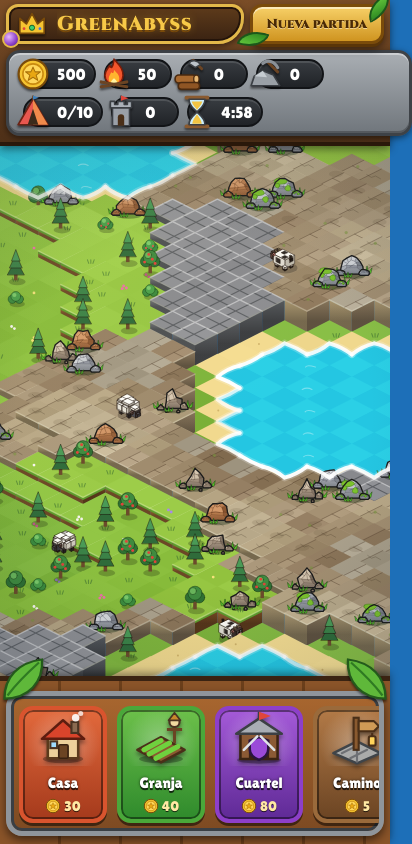
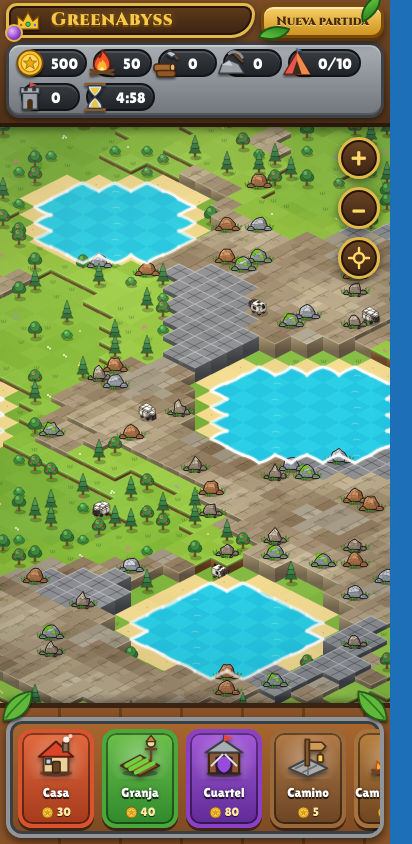
Before and after one commit to GreenAbyss00/imperio-green, a plain HTML site: page index.html in a window 390 px wide. Shown: the whole page, 412 px wide, since content can reach past the window. Drawn offline with Linux system fonts and the light colour scheme; animation ran at ten frames a second.

Commit message:
Add files via upload

```diff
--- a/index.html
+++ b/index.html
@@ -5,16 +5,17 @@
 <link href="https://fonts.googleapis.com/css2?family=Cinzel:wght@700;900&family=Lilita+One&display=swap" rel="stylesheet">
 <style>
 :root{--bg:#1d6fb8;box-sizing:border-box;padding-top:env(safe-area-inset-top,0px);padding-bottom:env(safe-area-inset-bottom,0px);--ft:"Lilita One","Trebuchet MS",Georgia,sans-serif;--fc:Cinzel,"Palatino Linotype",Georgia,serif}
-html,body{height:100%;margin:0}
+html,body{height:100%;margin:0;touch-action:manipulation}
+body{height:100vh;height:100dvh}
 body{background:var(--bg);color:#fff;font-family:var(--ft);display:flex;flex-direction:column;overflow:hidden}
-.top{display:flex;align-items:center;gap:10px;padding:6px 10px 8px;background:linear-gradient(#7a4d27,#4e3018);border-bottom:4px solid #2b190b;box-shadow:0 3px 8px rgba(0,0,0,.45);position:relative;z-index:2;flex-wrap:wrap}
+.top{overflow-x:clip;display:flex;align-items:center;gap:10px;padding:6px 10px 8px;background:linear-gradient(#7a4d27,#4e3018);border-bottom:4px solid #2b190b;box-shadow:0 3px 8px rgba(0,0,0,.45);position:relative;z-index:2;flex-wrap:wrap}
 .plate{position:relative;display:flex;align-items:center;gap:8px;background:linear-gradient(#5e3b1b,#3a2312);border:3px solid #e3b94a;border-radius:12px 12px 26px 12px;padding:4px 22px 4px 10px;box-shadow:inset 0 0 0 2px #24140a,0 2px 6px rgba(0,0,0,.5)}
 .plate::after{content:"";position:absolute;left:-7px;bottom:-7px;width:14px;height:14px;border-radius:50%;background:radial-gradient(circle at 35% 35%,#e9b8ff,#8a3fc9 60%,#4a1a78);border:2px solid #e3b94a}
 .crown svg{width:40px;height:40px;filter:drop-shadow(0 2px 1px rgba(0,0,0,.5))}.crown{display:flex}
 #kn{background:transparent;border:0;border-bottom:2px dashed transparent;color:#f7c948;font:900 28px var(--fc);letter-spacing:.5px;text-shadow:0 2px 0 #7a4b0a,0 0 10px rgba(255,200,60,.35);padding:0 2px;outline:0;min-width:90px}
 #kn:hover,#kn:focus{border-bottom-color:rgba(247,201,72,.7)}
 #sv{font:12px var(--ft);color:#bfe3a0;opacity:0;transition:opacity .4s}
-.rbar{flex:1;min-width:260px;display:flex;align-items:center;gap:12px 10px;flex-wrap:wrap;background:linear-gradient(#a9aeb3,#70767c);border:3px solid #3e4247;border-radius:14px;padding:7px 16px 7px 10px;box-shadow:inset 0 2px 0 rgba(255,255,255,.4),inset 0 -2px 0 rgba(0,0,0,.25),0 2px 6px rgba(0,0,0,.5)}
+.rbar{box-sizing:border-box;flex:1;min-width:260px;display:flex;align-items:center;gap:12px 10px;flex-wrap:wrap;background:linear-gradient(#a9aeb3,#70767c);border:3px solid #3e4247;border-radius:14px;padding:7px 16px 7px 10px;box-shadow:inset 0 2px 0 rgba(255,255,255,.4),inset 0 -2px 0 rgba(0,0,0,.25),0 2px 6px rgba(0,0,0,.5)}
 .chest{display:flex;width:56px;height:46px}.chest svg{width:100%;height:100%;filter:drop-shadow(0 2px 1px rgba(0,0,0,.5))}
 .pill{position:relative;display:flex;align-items:center;min-width:34px;height:34px;background:linear-gradient(#383c41,#202327);border:2px solid #121417;border-radius:999px;padding:0 14px 0 46px;color:#fff;font:400 21px var(--ft);box-shadow:inset 0 2px 0 rgba(255,255,255,.12)}
 .pill i{position:absolute;left:-8px;top:50%;transform:translateY(-50%);width:46px;height:46px;display:flex}
@@ -26,7 +27,13 @@ body{background:var(--bg);color:#fff;font-family:var(--ft);display:flex;flex-dir
 #rs::before,#rs::after{content:"";position:absolute;width:24px;height:16px;background:linear-gradient(#5fc23a,#2f8a22);border:2px solid #1c561a;border-radius:100% 0}
 #rs::before{left:-14px;bottom:-8px;transform:rotate(200deg)}#rs::after{right:-12px;top:-9px;transform:rotate(-25deg)}
 #rs:focus-visible{outline:2px solid #fff}
-#c{flex:1;min-height:0;width:100%;display:block;touch-action:none;cursor:grab;background:#1d6fb8}
+#mapw{flex:1;min-height:0;position:relative}
+#c{position:absolute;inset:0;width:100%;height:100%;display:block;touch-action:none;cursor:grab;background:#1d6fb8}
+#zm{position:absolute;right:10px;top:10px;display:flex;flex-direction:column;gap:8px;z-index:2}
+#zm button{width:44px;height:44px;border-radius:50%;border:3px solid #e3b94a;background:linear-gradient(#6b4423,#3a2312);color:#ffd96a;font:400 28px/1 var(--ft);display:flex;align-items:center;justify-content:center;padding:0;cursor:pointer;box-shadow:0 3px 8px rgba(0,0,0,.5),inset 0 0 0 2px #24140a}
+#zm button svg{width:24px;height:24px}
+#zm button:active{transform:scale(.92)}
+#zm button:focus-visible{outline:2px solid #fff}
 .tools{position:relative;z-index:2;padding:12px 10px 10px;background:repeating-linear-gradient(90deg,#8a5429 0 58px,#6b3f1b 58px 61px),#7b4a22;border-top:5px solid #3a2312;box-shadow:0 -3px 8px rgba(0,0,0,.4)}
 .dock{max-width:1190px;margin:0 auto;background:linear-gradient(#a8662f,#7d4a22);border:5px solid #8f959b;border-radius:16px;box-shadow:inset 0 0 0 3px #3a3f44,0 4px 10px rgba(0,0,0,.55);padding:12px 16px 10px;display:flex;gap:10px;overflow-x:auto;overflow-y:hidden}
 .dock::-webkit-scrollbar{height:6px}.dock::-webkit-scrollbar-thumb{background:#5a3508;border-radius:3px}
@@ -47,7 +54,7 @@ body{background:var(--bg);color:#fff;font-family:var(--ft);display:flex;flex-dir
 .k-casa{--c1:#e2693c;--c2:#a53a1c;--bd:#d9542e}.k-granja{--c1:#6cc04a;--c2:#2f8a2c;--bd:#4aa83a}.k-cuartel{--c1:#a45ad8;--c2:#5f2a96;--bd:#8d3fc9}
 .k-camino{--c1:#b27a47;--c2:#6b4423;--bd:#9a6a3b}.k-camp{--c1:#b8803f;--c2:#6e4520;--bd:#a8723c}.k-vikinga{--c1:#6cc04a;--c2:#2c7a2a;--bd:#4aa83a}
 .k-almacen{--c1:#3cc4b0;--c2:#1b7f78;--bd:#27a898}.k-puerto{--c1:#4aa8ef;--c2:#1e62b8;--bd:#2f8fdc}.k-mina{--c1:#f5bf3a;--c2:#c27a10;--bd:#e8a31f}.k-demoler{--c1:#e5483d;--c2:#9a1f1a;--bd:#d6382f}
-#msg{position:absolute;left:50%;top:92px;transform:translateX(-50%);background:linear-gradient(#5e3b1b,#3a2312);border:2px solid #e3b94a;padding:7px 14px;border-radius:10px;font:400 16px var(--ft);opacity:0;transition:opacity .2s;pointer-events:none;z-index:3;text-align:center;max-width:90vw}
+#msg{position:absolute;left:50%;top:calc(var(--th,86px) + 6px);transform:translateX(-50%);background:linear-gradient(#5e3b1b,#3a2312);border:2px solid #e3b94a;padding:7px 14px;border-radius:10px;font:400 16px var(--ft);opacity:0;transition:opacity .2s;pointer-events:none;z-index:3;text-align:center;max-width:90vw}
 #tip{position:fixed;display:none;z-index:5;max-width:310px;background:linear-gradient(#5e3b1b,#3a2312);border:3px solid #e3b94a;border-radius:12px;padding:10px 14px 11px;box-shadow:0 6px 16px rgba(0,0,0,.55),inset 0 0 0 2px #24140a;pointer-events:none;color:#fff}
 #tip b{display:block;font:400 19px var(--ft);color:#ffd96a;margin-bottom:3px;text-shadow:0 2px 0 rgba(0,0,0,.6)}
 #tip p{margin:0 0 7px;font:400 15px/1.25 var(--ft);color:#f6efdc}
@@ -55,17 +62,27 @@ body{background:var(--bg);color:#fff;font-family:var(--ft);display:flex;flex-dir
 #tip .tr svg{width:17px;height:17px}
 #tip .tr i{font-style:normal;font-size:13px;color:#cfeeff;background:rgba(0,0,0,.35);border:1px solid rgba(227,185,74,.55);border-radius:999px;padding:1px 9px}
 #tip::after{content:"";position:absolute;left:var(--ax,50%);bottom:-12px;margin-left:-9px;border:9px solid transparent;border-top-color:#e3b94a;border-bottom:0}
-#hint{position:fixed;left:50%;bottom:calc(172px + env(safe-area-inset-bottom,0px));transform:translateX(-50%);background:rgba(58,35,18,.92);color:#fff;border:2px solid #e3b94a;border-radius:999px;padding:6px 16px;font:400 15px var(--ft);display:none;max-width:92vw;text-align:center;pointer-events:none;z-index:3}
-#pn{position:fixed;left:12px;top:96px;background:linear-gradient(#7b4720,#4e2d14);border:3px solid #e3b94a;border-radius:14px;padding:10px 12px;display:none;gap:12px;align-items:center;font:400 18px var(--ft);color:#fff;box-shadow:0 4px 14px rgba(0,0,0,.5),inset 0 0 0 2px #24140a;z-index:3}
+#hint{position:fixed;left:50%;bottom:calc(var(--dh,170px) + 8px + env(safe-area-inset-bottom,0px));transform:translateX(-50%);background:rgba(58,35,18,.92);color:#fff;border:2px solid #e3b94a;border-radius:999px;padding:6px 16px;font:400 15px var(--ft);display:none;max-width:92vw;text-align:center;pointer-events:none;z-index:3}
+#pn{position:fixed;left:12px;top:calc(var(--th,86px) + 6px);background:linear-gradient(#7b4720,#4e2d14);border:3px solid #e3b94a;border-radius:14px;padding:10px 12px;display:none;gap:12px;align-items:center;font:400 18px var(--ft);color:#fff;box-shadow:0 4px 14px rgba(0,0,0,.5),inset 0 0 0 2px #24140a;z-index:3}
 #pt svg{width:30px;height:30px;vertical-align:-8px;margin-right:6px}
 #pn button{background:linear-gradient(90deg,#f0b93a var(--p,100%),#5a4a38 var(--p,100%));color:#fff;text-shadow:0 1px 2px rgba(0,0,0,.8);border:2px solid #7a4b0a;border-radius:9px;padding:8px 14px;font:400 16px var(--ft);cursor:pointer}
 #pn button:disabled{opacity:.7;cursor:default}
 #pn button:focus-visible{outline:2px solid #fff}
 @media (max-width:760px){
-.top{gap:6px;padding:4px 6px 6px}.plate{order:1;flex:1;padding:2px 14px 2px 8px}.crown svg{width:30px;height:30px}#kn{font-size:20px;min-width:60px}
-#rs{order:2;padding:8px 14px;font-size:13px}.rbar{order:3;flex:1 0 100%;min-width:0;gap:8px 8px;padding:6px 8px 6px 14px}
-.chest{display:none}.pill{height:26px;min-width:24px;font-size:16px;padding:0 8px 0 32px}.pill i{width:34px;height:34px;left:-9px}
-.card{width:88px}.cd-ic{height:56px}.cd-ic svg{width:54px;height:54px}.tools{padding:10px 6px 8px}.dock{padding:10px 8px 8px}#hint{bottom:calc(150px + env(safe-area-inset-bottom,0px))}}
+.top{gap:4px 6px;padding:3px 6px 5px}.plate{order:1;flex:1;padding:1px 12px 1px 6px}.crown svg{width:26px;height:26px}#kn{font-size:18px;min-width:60px}
+#rs{order:2;padding:6px 12px;font-size:12px}#rs::before{left:-4px}#rs::after{right:-4px}.plate::after{left:-4px}.rbar{order:3;flex:1 0 100%;min-width:0;gap:6px 6px;padding:4px 6px 4px 12px}
+.chest{display:none}.pill{height:24px;min-width:20px;font-size:15px;padding:0 7px 0 28px}.pill i{width:30px;height:30px;left:-8px}
+.tools{padding:9px 6px 6px}.dock{padding:8px 8px 6px;gap:8px;border-width:4px}.lf{width:36px;height:36px;top:-20px}
+.card{width:76px}.cd-ic{height:46px}.cd-ic svg{width:44px;height:44px}.cd-nm{min-height:26px;font-size:13px}.cd-co{font-size:12px}.cd-co svg{width:13px;height:13px}
+#zm button{width:42px;height:42px}}
+@media (max-height:520px){
+.top{padding:2px 8px 3px;gap:4px 8px;flex-wrap:nowrap}.plate{order:0;flex:none;padding:1px 12px 1px 6px}.crown svg{width:22px;height:22px}#kn{font-size:15px;min-width:50px}
+.chest{display:none}.rbar{order:0;flex:1 1 auto;min-width:0;flex-wrap:nowrap;gap:4px 10px;padding:3px 8px 3px 12px;overflow:hidden}
+.pill{height:22px;min-width:14px;font-size:13px;padding:0 6px 0 26px}.pill i{width:28px;height:28px;left:-8px}
+#rs{order:0;padding:4px 10px;font-size:10px}#rs::before,#rs::after{display:none}
+.tools{padding:5px 6px 4px;border-top-width:3px}.dock{padding:5px 10px 4px;gap:6px;border-width:3px;border-radius:12px}.lf{display:none}
+.card{width:60px;border-width:3px;border-radius:10px}.cd-ic{height:34px}.cd-ic svg{width:32px;height:32px}.cd-nm{min-height:20px;font-size:10px}.cd-co{font-size:10px}.cd-co svg{width:11px;height:11px}
+#zm button{width:38px;height:38px}}
 </style></head>
 <body>
 <div class="top">
@@ -85,7 +102,7 @@ body{background:var(--bg);color:#fff;font-family:var(--ft);display:flex;flex-dir
 <div id="pn"><b id="pt"></b><button id="pb"></button></div>
 <div id="hint"></div>
 <div id="tip"></div>
-<canvas id="c"></canvas>
+<div id="mapw"><canvas id="c"></canvas><div id="zm"><button id="zi" aria-label="Acercar" title="Acercar">+</button><button id="zo" aria-label="Alejar" title="Alejar">&minus;</button><button id="zf" aria-label="Centrar vista" title="Centrar vista"><svg viewBox="0 0 24 24"><circle cx="12" cy="12" r="5" fill="none" stroke="currentColor" stroke-width="2.4"/><path d="M12 2v4M12 18v4M2 12h4M18 12h4" stroke="currentColor" stroke-width="2.4" stroke-linecap="round"/></svg></button></div></div>
 <div class="tools"><svg class="lf l" viewBox="0 0 64 64"><path d="M6 58C6 30 24 10 56 6 58 36 38 58 6 58z" fill="#5fb83a" stroke="#245a1c" stroke-width="3"/><path d="M10 54C22 38 34 26 52 10" stroke="#2f7a22" stroke-width="3" fill="none"/></svg><div class="dock" id="t"></div><svg class="lf r" viewBox="0 0 64 64"><path d="M6 58C6 30 24 10 56 6 58 36 38 58 6 58z" fill="#5fb83a" stroke="#245a1c" stroke-width="3"/><path d="M10 54C22 38 34 26 52 10" stroke="#2f7a22" stroke-width="3" fill="none"/></svg></div>
 <script>
 const N=72,TW=32,TH=16,EH=10;
@@ -129,7 +146,7 @@ for(let i=0;i<N;i++)for(let j=0;j<N;j++){const c=grid[i][j];
 const TREES0=grid.flat().filter(c=>c.tree).length,ROCKS0=grid.flat().filter(c=>c.rock).length;
 /* ---------- lienzo ---------- */
 const cv=document.getElementById("c"),ctx=cv.getContext("2d");
-function size(){const d=devicePixelRatio||1;cv.width=cv.clientWidth*d;cv.height=cv.clientHeight*d;VW=cv.clientWidth;VH=cv.clientHeight}
+function size(){const d=devicePixelRatio||1;cv.width=cv.clientWidth*d;cv.height=cv.clientHeight*d;VW=cv.clientWidth;VH=cv.clientHeight;const R=document.documentElement.style,tp=document.querySelector(".top"),tl=document.querySelector(".tools");if(tp)R.setProperty("--th",tp.offsetHeight+"px");if(tl)R.setProperty("--dh",tl.offsetHeight+"px")}
 addEventListener("resize",size);size();
 /* ---------- iconos e interfaz ---------- */
 const INFO={
@@ -534,7 +551,7 @@ function drawFL(){ctx.font="bold 14px Georgia,serif";ctx.textAlign="center";
 /* ---------- dibujo principal ---------- */
 function draw(){ol=false;
  if(cv.clientWidth!=VW||cv.clientHeight!=VH)size();
- if(!init&&VW>0&&VH>0){init=1;z=VW<700?.7:1;ox=VW/2;oy=VH/2-(N-1)*TH*z}
+ if(!init&&VW>0&&VH>0){init=1;z=zdef();ox=VW/2;oy=VH/2-(N-1)*TH*z}
  const d=devicePixelRatio||1;
  ctx.setTransform(1,0,0,1,0,0);ctx.fillStyle=SEA[7];ctx.fillRect(0,0,cv.width,cv.height);
  ctx.setTransform(d*z,0,0,d*z,ox*d,oy*d);
@@ -614,11 +631,25 @@ function act(p){if(!p)return;const c=grid[p[0]][p[1]];if(tool=="sel")return selA
  gold-=T[tool].c;c.tree=c.rock=c.bush=false;c.b=tool;
  if(tool=="puerto")c.pd=D4.find(d=>{const q=grid[p[0]+d[0]]&&grid[p[0]+d[0]][p[1]+d[1]];return q&&q.sea});
  hud();if(tool!="camino")setTool("sel")}
-let drag=null;
-cv.onpointerdown=e=>{cv.setPointerCapture(e.pointerId);drag={x:e.clientX,y:e.clientY,ox,oy,m:0}};
-cv.onpointermove=e=>{if(drag){const dx=e.clientX-drag.x,dy=e.clientY-drag.y;if(Math.hypot(dx,dy)>5)drag.m=1;if(drag.m){ox=drag.ox+dx;oy=drag.oy+dy}}hover=pick(e)};
-cv.onpointerup=e=>{if(drag&&!drag.m)act(pick(e));drag=null};
-cv.onwheel=e=>{e.preventDefault();const r=cv.getBoundingClientRect(),mx=e.clientX-r.left,my=e.clientY-r.top,nz=Math.min(2,Math.max(.3,z*(e.deltaY<0?1.1:.9)));ox=mx-(mx-ox)*nz/z;oy=my-(my-oy)*nz/z;z=nz};
+const ZMIN=.2,ZMAX=2.2,zdef=()=>VW<700||VH<420?.5:VW<1100?.8:1;
+function zoomAt(f,cx,cy){const nz=Math.min(ZMAX,Math.max(ZMIN,z*f));ox=cx-(cx-ox)*nz/z;oy=cy-(cy-oy)*nz/z;z=nz}
+function centrar(){let si=0,sj=0,n=0;for(let i=0;i<N;i++)for(let j=0;j<N;j++)if(grid[i][j].b){si+=i;sj+=j;n++}
+ const ci=n?si/n:N/2,cj=n?sj/n:N/2,g=grid[Math.round(ci)]&&grid[Math.round(ci)][Math.round(cj)];z=zdef();ox=VW/2-(ci-cj)*TW*z;oy=VH/2-((ci+cj)*TH-(g?g.e*EH:0))*z}
+zi.onclick=()=>zoomAt(1.3,VW/2,VH/2);zo.onclick=()=>zoomAt(1/1.3,VW/2,VH/2);zf.onclick=centrar;
+const ptr=new Map();let drag=null,pinch=null,moved=false;
+cv.onpointerdown=e=>{try{cv.setPointerCapture(e.pointerId)}catch(er){}
+ if(e.pointerType=="mouse")ptr.clear();ptr.set(e.pointerId,{x:e.clientX,y:e.clientY});
+ if(ptr.size==1){drag={x:e.clientX,y:e.clientY,ox,oy,m:0};moved=false}
+ else if(ptr.size==2){drag=null;moved=true;const [a,b]=[...ptr.values()],r=cv.getBoundingClientRect(),cx=(a.x+b.x)/2-r.left,cy=(a.y+b.y)/2-r.top;pinch={d0:Math.hypot(a.x-b.x,a.y-b.y)||1,z0:z,wx:(cx-ox)/z,wy:(cy-oy)/z}}};
+cv.onpointermove=e=>{if(ptr.has(e.pointerId))ptr.set(e.pointerId,{x:e.clientX,y:e.clientY});
+ if(pinch&&ptr.size>=2){const [a,b]=[...ptr.values()],r=cv.getBoundingClientRect(),cx=(a.x+b.x)/2-r.left,cy=(a.y+b.y)/2-r.top,d=Math.hypot(a.x-b.x,a.y-b.y)||1;z=Math.min(ZMAX,Math.max(ZMIN,pinch.z0*d/pinch.d0));ox=cx-pinch.wx*z;oy=cy-pinch.wy*z;return}
+ if(drag){const dx=e.clientX-drag.x,dy=e.clientY-drag.y;if(Math.hypot(dx,dy)>(e.pointerType=="touch"?9:5))drag.m=1;if(drag.m){ox=drag.ox+dx;oy=drag.oy+dy}}
+ hover=pick(e)};
+function endPtr(e,tap){ptr.delete(e.pointerId);
+ if(pinch&&ptr.size<2){pinch=null;const rest=[...ptr.values()][0];drag=rest?{x:rest.x,y:rest.y,ox,oy,m:1}:null;return}
+ if(tap&&drag&&!drag.m&&!moved)act(pick(e));if(ptr.size==0)drag=null}
+cv.onpointerup=e=>endPtr(e,true);cv.onpointercancel=e=>endPtr(e,false);
+cv.onwheel=e=>{e.preventDefault();const r=cv.getBoundingClientRect();zoomAt(e.deltaY<0?1.1:.9,e.clientX-r.left,e.clientY-r.top)};
 /* ---------- inicio, guardado ---------- */
 ["vaca","vaca","vaca","oveja","oveja","oveja"].forEach(k=>{let i,j;do{i=Math.floor(N/2-11+rnd()*22);j=Math.floor(N/2-11+rnd()*22)}while(!walk(i,j)||occ(i,j));A.push(mkEnt(i,j,{k,sp:k=="vaca"?.55:.8,st:"idle",tm:Math.random()*3,gz:0,alive:true,hi:i,hj:j,rz:0,dd:9,ra:9,hunted:0}))});
 const KEY="imperio_save_v6";
```
Also changed, not shown: 1 other file.
